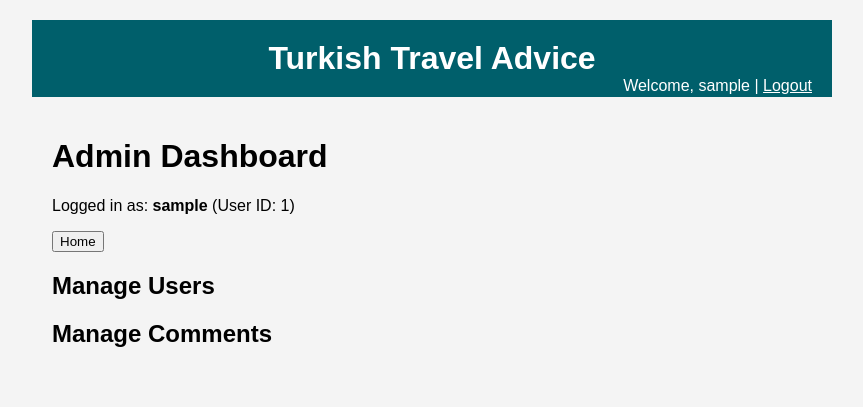
After one commit to furkankyildirim/CS437-Cybersecurity-Project, a Flask app: template templates/admin_dashboard.html in a window 1280 px wide. The commit adds this page. Shown: the top 407 px of the page, without its empty margins (208-1071 px from the left). Run offline with Flask 3, Linux system fonts and the light colour scheme; the template is opened without the code that fills it: most values are stand-ins (such as "Sample title", 1, 10 or a date in 2020).

Commit message:
Admin login&dashboard
Added admin login & dashboard pages.

```diff
--- a/main.py
+++ b/main.py
@@ -3,8 +3,8 @@ from datetime import timedelta
 
 from dotenv import load_dotenv
 from flask import Flask, render_template, request, redirect, url_for, flash
-from flask_jwt_extended import JWTManager, create_access_token, jwt_required, get_jwt_identity, unset_jwt_cookies
-
+from flask_jwt_extended import JWTManager, create_access_token, jwt_required, get_jwt_identity, unset_jwt_cookies, get_jwt
+from bson.objectid import ObjectId
 from pymongo import MongoClient
 from werkzeug.security import check_password_hash
 
@@ -44,16 +44,25 @@ app.config['JWT_TOKEN_LOCATION'] = ['cookies']
 app.config['JWT_COOKIE_SECURE'] = False  # Should be true in production with HTTPS
 app.config['JWT_COOKIE_CSRF_PROTECT'] = False  # Enable CSRF protection in production
 
+#@app.route('/')
+#@jwt_required(optional=True)
+#def index():
+    #current_user = get_jwt_identity()
+    #return render_template('index.html', user=current_user)
 
 @app.route('/')
 @jwt_required(optional=True)
 def index():
-    current_user = get_jwt_identity()
-    if current_user:
-        flash(f'Logged in as {current_user}', 'info')  # For debugging, remove this later
-    else:
-        flash('Not logged in.', 'warning')  # For debugging, remove this later
-    return render_template('index.html', user=current_user)
+    current_user_id = get_jwt_identity()
+    print(f"Current User ID: {current_user_id}")
+    current_user = None
+    user = None
+    if current_user_id:
+        user = db.users.find_one({"_id": current_user_id})
+        if user:
+            current_user = user.get("username")
+    print(f"Current User Name: {current_user}")
+    return render_template('index.html', user=current_user_id, user_name=current_user)
 
 
 @app.route('/login', methods=['GET', 'POST'])
@@ -92,6 +101,56 @@ def login():
 
     # If it's a GET request, render the login page
     return render_template('login.html')
+
+# Admin login route
+@app.route('/admin_login', methods=['GET', 'POST'])
+def admin_login():
+    if request.method == 'POST':
+        # ... [your CAPTCHA validation logic here] ...
+        username = request.form.get('username')
+        password = request.form.get('password')
+
+        # Retrieve the admin user from MongoDB based on the username
+        admin_user = db.users.find_one({'username': username, 'isAdmin': True})
+        if admin_user and check_password_hash(admin_user['password'], password):
+            # Authentication successful, create JWT with admin claims
+            access_token = create_access_token(
+                identity=str(admin_user['_id']),
+                expires_delta=timedelta(days=1),
+                additional_claims={"is_admin": True}
+            )
+
+            # Set JWT as a cookie
+            response = redirect(url_for('admin_dashboard'))
+            response.set_cookie('access_token_cookie', value=access_token, httponly=True, secure=False)
+
+            # Flash a success message
+            flash('Admin login successful!', 'success')
+            return response
+
+        # Authentication failed, show an error message
+        flash('Invalid admin credentials. Please try again.', 'error')
+        return render_template('admin_login.html')
+
+    # If it's a GET request, render the admin login page
+    return render_template('admin_login.html')
+
+@app.route('/admin_dashboard')
+@jwt_required()
+def admin_dashboard():
+    claims = get_jwt()
+    user_id = get_jwt_identity()  # Assuming this retrieves the user ID
+
+    # Retrieve admin's username from the database using user_id
+    # Replace 'username_field' with the actual field name for the username in your database
+    admin_user = db.users.find_one({'_id': ObjectId(user_id)})
+    username = admin_user.get('username', 'Unknown') if admin_user else 'Unknown'
+
+    if claims.get("is_admin"):
+        return render_template('admin_dashboard.html', user_id=user_id, username=username)
+    else:
+        flash("You do not have permission to access the admin dashboard.", "error")
+        return redirect(url_for('index'))
 
 
 @app.route('/logout', methods=['GET'])
--- /dev/null
+++ b/templates/admin_dashboard.html
@@ -0,0 +1,71 @@
+<!-- admin_dashboard.html -->
+<!DOCTYPE html>
+<html lang="en">
+<head>
+    <meta charset="UTF-8">
+    <title>Admin Dashboard - Turkish Travel Advice</title>
+    <style>
+        body { font-family: 'Arial', sans-serif; margin: 0; background-color: #f4f4f4; }
+        .header { background-color: #005f6b; padding: 20px; text-align: center; color: white; }
+        .header h1 { margin: 0; }
+        .nav { overflow: hidden; background-color: #333; }
+        .nav a { float: left; display: block; color: white; text-align: center; padding: 14px 16px; text-decoration: none; }
+        .nav a:hover { background-color: #ddd; color: black; }
+        .content { padding: 20px; }
+        .article { background-color: white; margin-bottom: 20px; padding: 15px; border-radius: 5px; box-shadow: 0 2px 4px rgba(0,0,0,0.1); }
+        .article img { max-width: 100%; height: auto; border-radius: 5px; }
+        .article h2 { color: #005f6b; }
+        .footer { background-color: #333; color: white; text-align: center; padding: 10px; }
+        .user-info { float: right; }
+        .nav a.login-link { float: right; }
+        .alert {
+            padding: 10px;
+            margin-bottom: 15px;
+            border: 1px solid transparent;
+            border-radius: 4px;
+        }
+        .alert-success { color: #3c763d; background-color: #dff0d8; border-color: #d6e9c6; }
+        .alert-error { color: #a94442; background-color: #f2dede; border-color: #ebccd1; }
+
+        /* Add additional CSS styles specific to the admin dashboard page */
+        .container { max-width: 800px; margin: auto; padding: 20px; }
+        button { cursor: pointer; }
+    </style>
+</head>
+<body>
+    <div class="container">
+        <!-- Header -->
+        <div class="header">
+            <h1>Turkish Travel Advice</h1>
+            <!-- Display logged-in admin's name -->
+            <div class="user-info">
+                {% if username %}
+                    Welcome, {{ username }} | <a href="/logout" style="color: white;">Logout</a>
+                {% else %}
+                    <a href="/login" class="login-link" style="color: white;">Login</a>
+                    <!-- Add an Admin Login link -->
+                    <a href="/admin_login" class="login-link" style="color: white; margin-left: 10px;">Admin Login</a>
+                {% endif %}
+            </div>
+        </div>
+
+        <!-- Content -->
+        <div class="content">
+            <h1>Admin Dashboard</h1>
+
+            <!-- Display Admin User ID and Name -->
+            <p>Logged in as: <strong>{{ username }}</strong> (User ID: {{ user_id }})</p>
+            <!-- Home Button -->
+            <button onclick="location.href='/'">Home</button>
+
+            <h2>Manage Users</h2>
+            <!-- Users Management Section -->
+            <!-- Add form/interface for adding and removing users -->
+
+            <h2>Manage Comments</h2>
+            <!-- Comments Management Section -->
+            <!-- Add form/interface for managing comments on index page content -->
+        </div>
+    </div>
+</body>
+</html>
--- a/templates/index.html
+++ b/templates/index.html
@@ -37,9 +37,11 @@
         <!-- Display logged-in user's name -->
         <div class="user-info">
             {% if user %}
-                Welcome, {{ user }} | <a href="/logout" style="color: white;">Logout</a>
+                Welcome, {{ user }} (Name: {{ user_name }}) | <a href="/logout" style="color: white;">Logout</a>
             {% else %}
                 <a href="/login" class="login-link" style="color: white;">Login</a>
+                <!-- Add an Admin Login link -->
+                <a href="/admin_login" class="login-link" style="color: white; margin-left: 10px;">Admin Login</a>
             {% endif %}
         </div>
     </div>
```
Also changed, not shown: templates/admin_login.html (+50 -0 lines).
